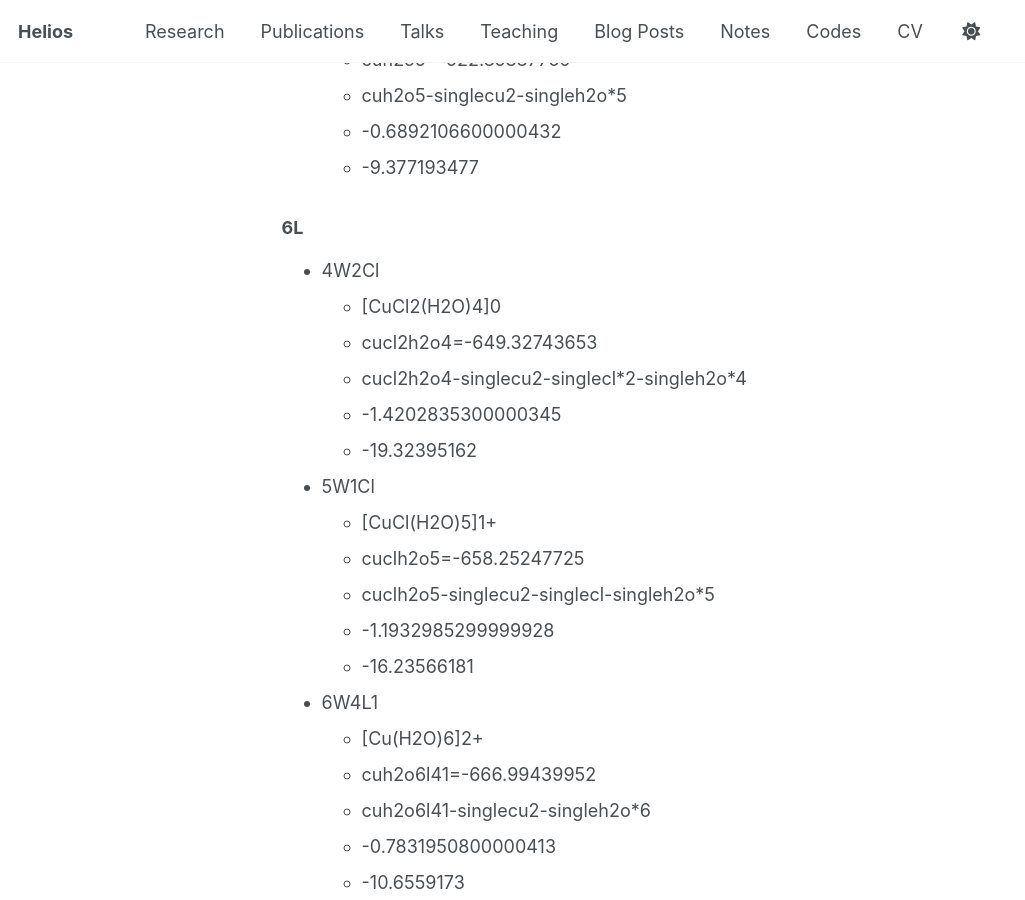
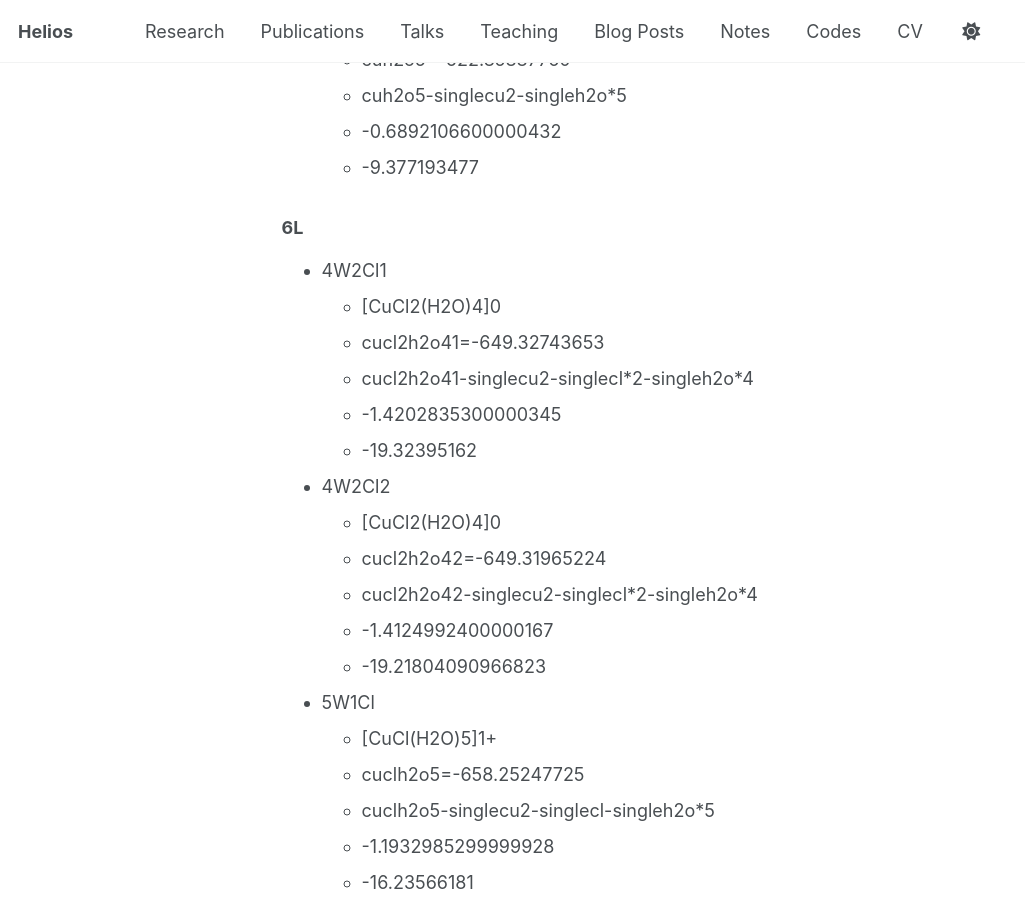
Before and after one commit to heliosynl/heliosynl.github.io, a Jekyll site: the page built from _records/2025-05-12-cucl-dft-calculation.md, in a window 1280 px wide and 900 px high, scrolled down 8642 px. Shown: the whole window, without its empty margins (0-1025 px from the left). Built offline with Jekyll 4.4.1, drawn with Linux system fonts in a browser that asks for light colours.

Commit message:
2025Jun10

```diff
--- a/_records/2025-05-12-cucl-dft-calculation.md
+++ b/_records/2025-05-12-cucl-dft-calculation.md
@@ -243,12 +243,18 @@ singleh2o=-44.04153750
   - -9.377193477
 
 ### 6L
-- 4W2Cl
+- 4W2Cl1
   - [CuCl2(H2O)4]0
-  - cucl2h2o4=-649.32743653
-  - cucl2h2o4-singlecu2-singlecl\*2-singleh2o\*4
+  - cucl2h2o41=-649.32743653
+  - cucl2h2o41-singlecu2-singlecl\*2-singleh2o\*4
   - -1.4202835300000345
   - -19.32395162
+- 4W2Cl2
+  - [CuCl2(H2O)4]0
+  - cucl2h2o42=-649.31965224
+  - cucl2h2o42-singlecu2-singlecl\*2-singleh2o\*4
+  - -1.4124992400000167
+  - -19.21804090966823
 - 5W1Cl
   - [CuCl(H2O)5]1+
   - cuclh2o5=-658.25247725
```
Also changed, not shown: _records/2025-06-04-small-method-comments.md (+5 -1 lines).
